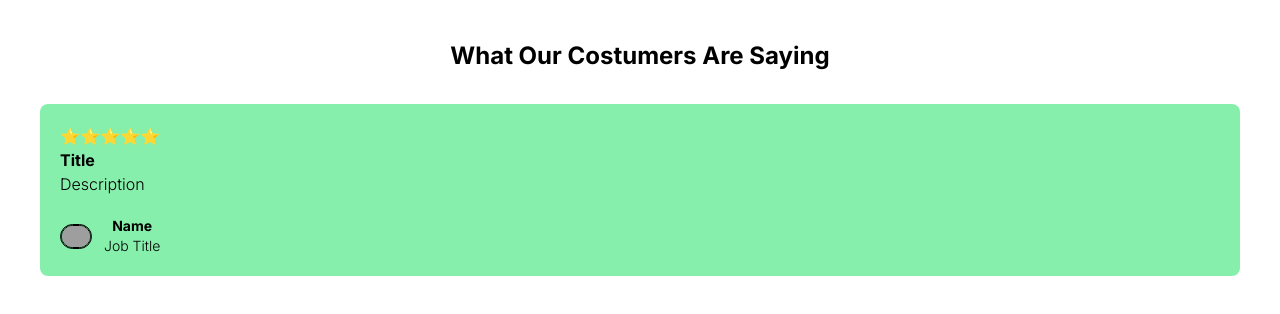
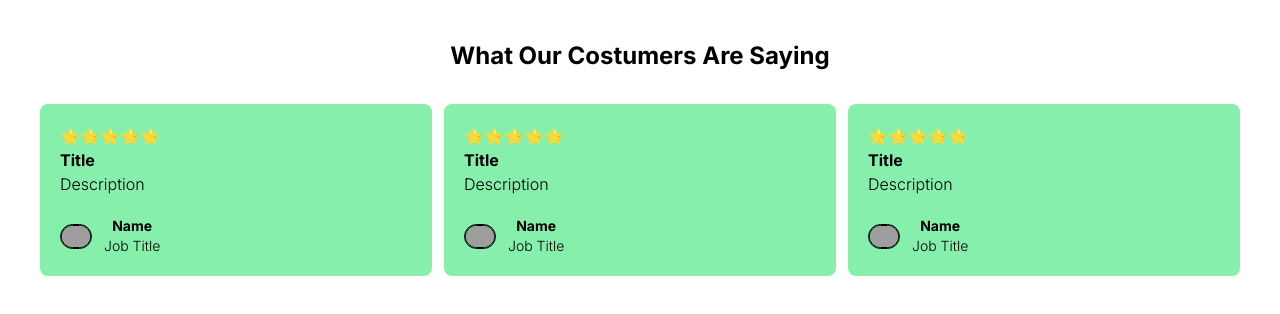
Before and after one commit to ainunnfh/ui-testimonials, a Next.js app: page / in a window 1280 px wide. Shown: the top 314 px of the page. Built offline with nearby package versions, Linux system fonts and the light colour scheme; grey boxes are pictures that could not be loaded.

Commit message:
💄update (page): create grid layout

```diff
--- a/src/app/page.tsx
+++ b/src/app/page.tsx
@@ -7,7 +7,9 @@ export default function Home() {
         What Our Costumers Are Saying
       </div>
 
-      <div className="mt-8">
+      <div className=" grid grid-cols-3 gap-3 justify-center mt-8">
+        <TestimonialCard />
+        <TestimonialCard />
         <TestimonialCard />
       </div>
     </div>
```
